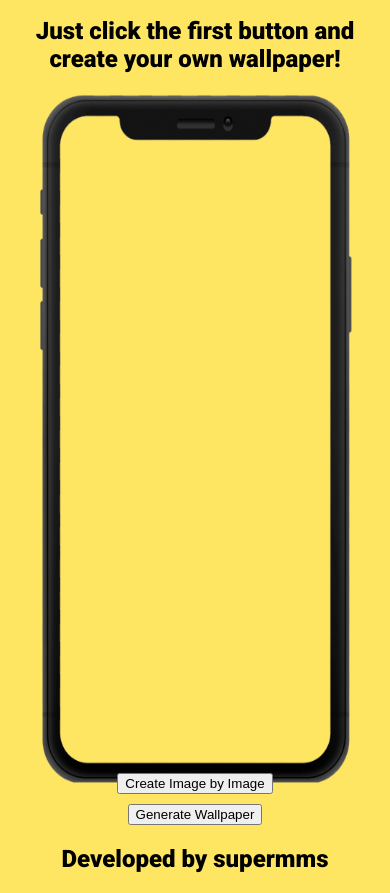
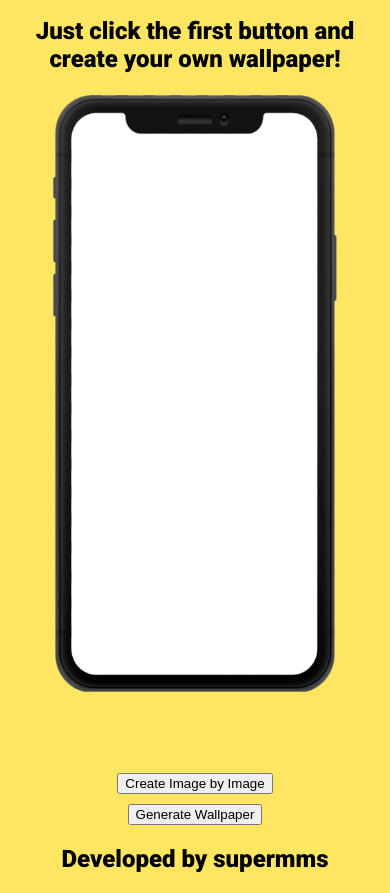
Before and after one commit to supermms/MyDoggoWallpaper, a plain HTML site: page index.html in a window 390 px wide. Shown: the part 51-944 px from the top of the page. Drawn offline with nearby package versions, Linux system fonts and the light colour scheme.

Commit message:
Position improvements in CSS

```diff
--- a/style.css
+++ b/style.css
@@ -1,22 +1,30 @@
  * {
      box-sizing: border-box;
  }
+
+ html {
+    display: flex;
+    flex-direction: column;
+    align-items: center;
+}
+
+
+body{
+    padding: 0%;
+    margin: 0%;
+    width: 100%;
+    height: 100%;
+    background-color: #FFE662;
+}
 
  h1, h2 {
     font-family: 'Roboto', sans-serif;
     text-align: center;
  }
- .header {
+.header {
      height: 100%;
+     width: 100%;
      background-color: goldenrod;
- }
- body{
-     z-index: 0;
-     margin:0;
-     padding: 0%;
-     background-color: #FFE662;
-     height: 100%;
-     width: 1920px;
  }
 
  .section-three{
@@ -25,11 +33,14 @@
     align-items: center;
 }
  .doggo-wp{
-    left:829px;
+    left:50%;
+    right: 50%;
+    transform: translate(-50%, 0);
     position: absolute;
-    width: 262px;
+    width: 260px;
     height: 572px;
     margin-top: 15px;
+    background-color: white;
 
  }
  .doggo-wp-invisible{
@@ -42,7 +53,9 @@
 
  }
  .mockup{
-    left: 818px;
+    left:50%;
+    right: 50%;
+    transform: translate(-50%, 0);
     position: absolute;
     z-index: 1;
     width: 284px;
@@ -87,18 +100,19 @@
         width: var(--body-width);
     }
     .doggo-wp{
+        left:50%;
+        right: 50%;
+        transform: translate(-50%, 0);
         position: absolute;
-        left: 52px;
-        width: 74%;
-        height: 78%;
 
 
      }
      .mockup{
+        left:50%;
+        right: 50%;
+        transform: translate(-50%, 0);
         position: absolute;
         z-index: 1;
-        left: 40px;
-        width: 80%;
-        height: 82%;
+
      }
  }
```
Also changed, not shown: package.json (deleted, +0 -15 lines), 1 other file.
